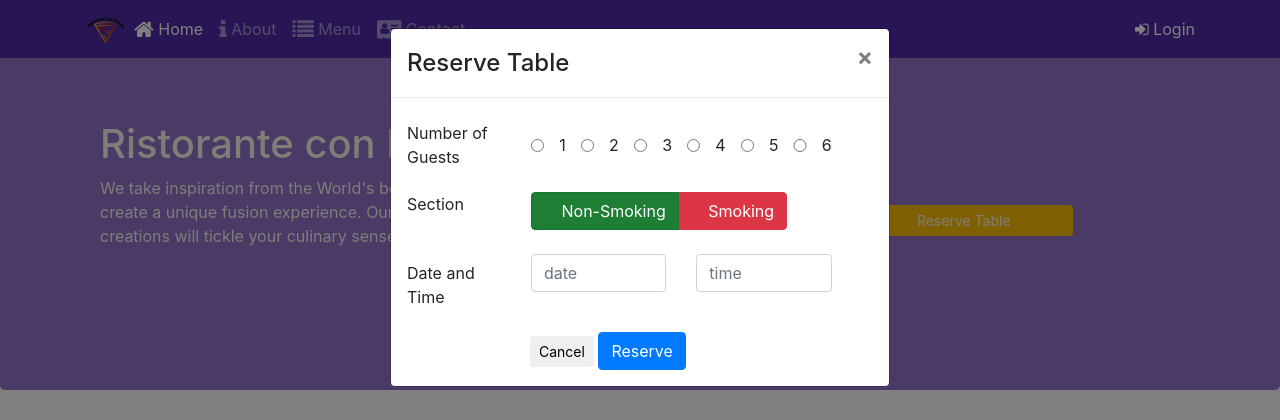
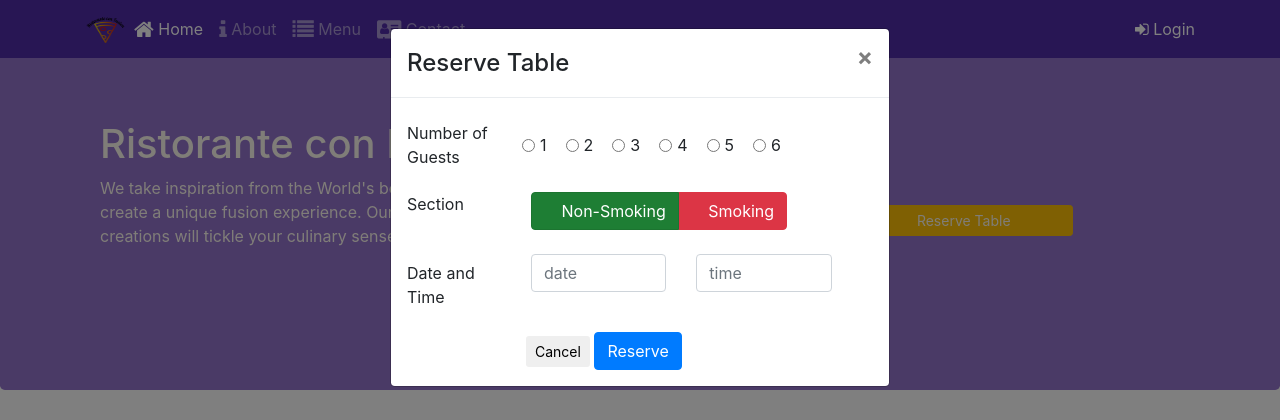
Before and after one commit to DevHimu/angularbootstrap, a website: page index.html in a window 1280 px wide. Both pictures are taken after a click on the link "Reserve Table". Shown: the top 420 px of the page. Drawn offline with nearby package versions, Linux system fonts and the light colour scheme.

Commit message:
week3 assignment

```diff
--- a/index.html
+++ b/index.html
@@ -93,27 +93,38 @@
 
                             <label for="Number" class="col-12 col-sm-3 col-form-label">Number of Guests</label>
 
-                            <div class="form-check form-check-inline  col-12 col-md-8 ">
-                                <input class="form-check-input form-control" type="radio" name="inlineRadioOptions"
-                                    id="inlineRadio1" value="option1" style="margin:5px">
+                            <div class="form-check form-check-inline" style="padding:1px">
+                                <input class="form-check-input" type="radio" name="inlineRadioOptions" id="inlineRadio1"
+                                    value="option1" style="margin:5px">
                                 <label class="form-check-label" for="inlineRadio1">1</label>
-                                <input class="form-check-input form-control" type="radio" name="inlineRadioOptions"
-                                    id="inlineRadio2" value="option2" style="margin:5px">
+                            </div>
+                            <div class="form-check form-check-inline " style="padding:1px">
+                                <input type="radio" name="inlineRadioOptions" id="inlineRadio2" value="option2"
+                                    style="margin:5px">
                                 <label class="form-check-label" for="inlineRadio1">2</label>
-                                <input class="form-check-input form-control" type="radio" name="inlineRadioOptions"
-                                    id="inlineRadio3" value="option3" style="margin:5px">
+                            </div>
+                            <div class="form-check form-check-inline  " style="padding:1px">
+                                <input type="radio" name="inlineRadioOptions" id="inlineRadio3" value="option3"
+                                    style="margin:5px">
                                 <label class="form-check-label" for="inlineRadio1">3</label>
-                                <input class="form-check-input form-control" type="radio" name="inlineRadioOptions"
-                                    id="inlineRadio4" value="option4" style="margin:5px">
+                            </div>
+                            <div class="form-check form-check-inline  " style="padding:1px">
+                                <input type="radio" name="inlineRadioOptions" id="inlineRadio4" value="option4"
+                                    style="margin:5px">
                                 <label class="form-check-label" for="inlineRadio1">4</label>
-                                <input class="form-check-input form-control" type="radio" name="inlineRadioOptions"
-                                    id="inlineRadio5" value="option5" style="margin:5px">
+                            </div>
+                            <div class="form-check form-check-inline " style="padding:1px">
+                                <input type="radio" name="inlineRadioOptions" id="inlineRadio5" value="option5"
+                                    style="margin:5px">
                                 <label class="form-check-label" for="inlineRadio1">5</label>
-                                <input class="form-check-input form-control" type="radio" name="inlineRadioOptions"
-                                    id="inlineRadio6" value="option6" style="margin:5px">
+                            </div>
+                            <div class="form-check form-check-inline " style="padding:1px">
+                                <input type="radio" name="inlineRadioOptions" id="inlineRadio6" value="option6"
+                                    style="margin:5px">
                                 <label class="form-check-label" for="inlineRadio1">6</label>
                             </div>
                         </div>
+
                         <div class="form-group row">
                             <label for="section" class="col-sm-3 control-label">Section</label>
                             <div class="col-sm-5">
@@ -123,7 +134,7 @@
                                         Non-Smoking
                                     </label>
                                     <label class="btn btn-danger">
-                                        <input type="radio" name="options" id="section_smoking" > Smoking
+                                        <input type="radio" name="options" id="section_smoking"> Smoking
                                     </label>
                                 </div>
                             </div>
@@ -143,9 +154,9 @@
 
                             </div>
                             <div class="col-sm-auto">
-                                <button type="button" class="btn btn-default btn-sm ml-1"
+                                <button type="button" class="btn btn-default btn-sm"
                                     data-dismiss="modal">Cancel</button>
-                                <a class="btn btn-primary ml-auto" type="submit" href="#">Reserve</a>
+                                <a class="btn btn-primary" type="submit" href="./index.html">Reserve</a>
 
                             </div>
                         </div>
```
